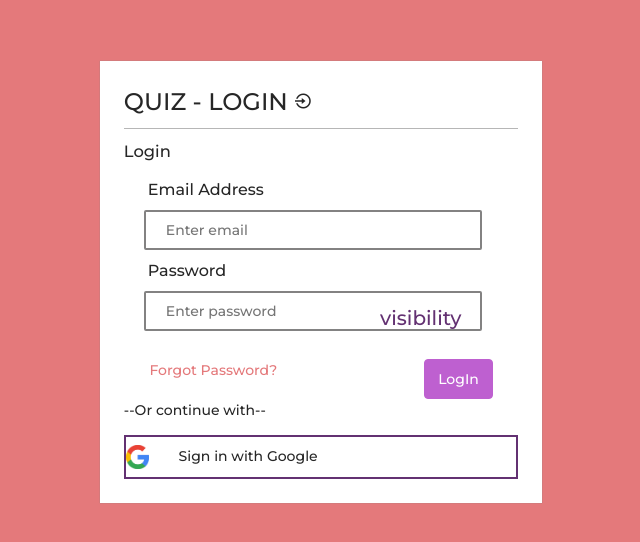
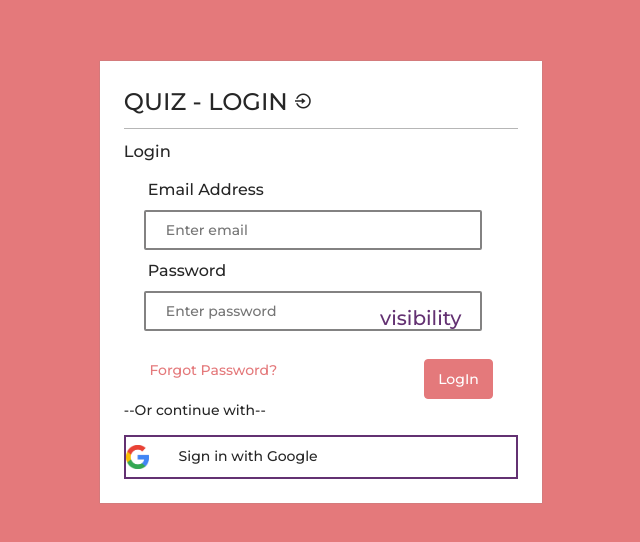
Before and after one commit to reddy162002/KnowledgeQuiz, a React (Create React App) app in the folder Downloads/Quiz-Application-main/Quiz-Application-main/client/: page /login in a window 1280 px wide. Shown: the part 118-660 px from the top of the page, without its empty margins (319-959 px from the left). Built offline with nearby package versions, Linux system fonts and the light colour scheme.

Commit message:
css changes

```diff
--- a/Downloads/Quiz-Application-main/Quiz-Application-main/client/src/pages/admin/Exams/AddEditExam.js
+++ b/Downloads/Quiz-Application-main/Quiz-Application-main/client/src/pages/admin/Exams/AddEditExam.js
@@ -188,7 +188,7 @@ function AddEditExam() {
     <div>
       <PageTitle title={id ? "Edit Quiz" : "Add Quiz"} />
       <div className="divider"></div>
-
+      <div style={{margin:"0vh 3vw"}}>
       {(examData || !id) && (
         <Form layout="vertical" onFinish={onFinish} initialValues={examData}>
           <Tabs defaultActiveKey="1">
@@ -249,7 +249,7 @@ function AddEditExam() {
           </Tabs>
         </Form>
       )}
-
+      </div>
       {showAddEditQuestionModal && (
         <AddEditQuestion
           setShowAddEditQuestionModal={setShowAddEditQuestionModal}
--- a/Downloads/Quiz-Application-main/Quiz-Application-main/client/src/pages/common/Register/index.css
+++ b/Downloads/Quiz-Application-main/Quiz-Application-main/client/src/pages/common/Register/index.css
@@ -41,9 +41,9 @@ body{
     height: auto;
     padding: 1vh 1vw;
     color: #fff;
-    border: 1px solid #BE60D0;
+    border: 1px solid #E4797B;
     border-radius: 4px;
-    background: #BE60D0;
+    background: #E4797B;
     transition: all 0.23s ease-in;
   }
 .clickButton {
@@ -51,10 +51,10 @@ body{
     height: auto;
     padding: 1vh 1vw;
     color: #ffffff;
-    border: 1px solid #BE60D0;
+    border: 1px solid #E4797B;
     border-radius: 4px;
     background: transparent;
     transition: all 0.23s ease-in;
   }
 
-/* BE60D0 */
+/* E4797B */
```
